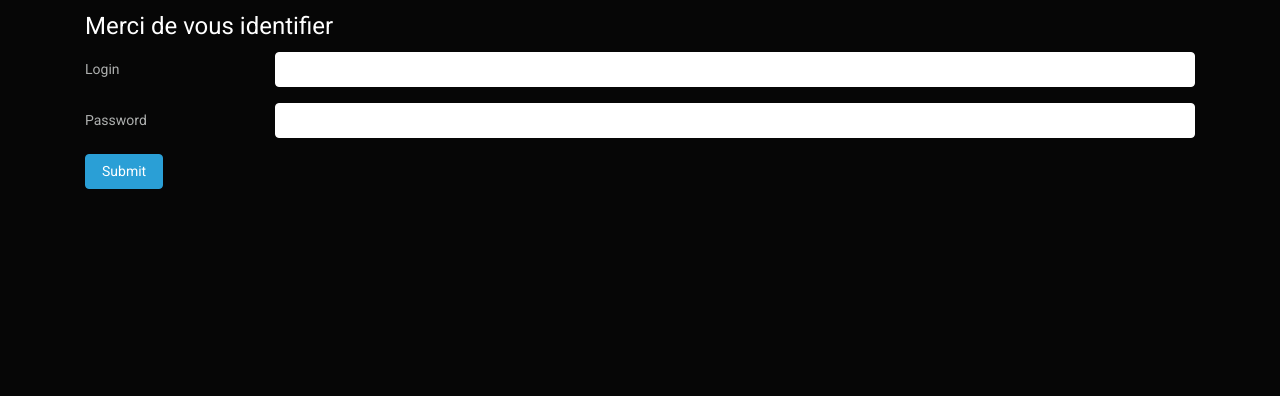
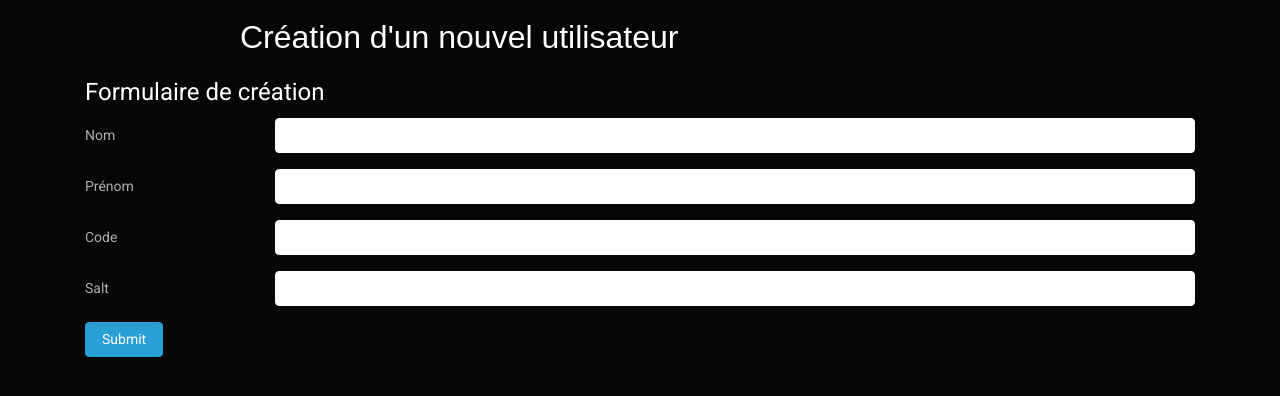
Before and after one commit to roa42300/projet2a, a Symfony app: template templates/authentification/insertUser.html.twig in a window 1280 px wide. Shown: the part 166-562 px from the top of the page. Run offline with Twig, Linux system fonts and the light colour scheme; the template is opened without the code that fills it, so the values that code supplies are empty; some libraries are stand-ins or nearby versions.

Commit message:
fin du cours

```diff
--- a/templates/authentification/insertUser.html.twig
+++ b/templates/authentification/insertUser.html.twig
@@ -1,28 +1,47 @@
 {% extends 'base.html.twig' %}
 
-{% block title %}Hello AuthentificationController!{% endblock %}
+{% block title %}Hello UserController!{% endblock %}
 
 {% block body %}
-    <h1>{{ controller_name }}</h1>
-    <form action="/connexion" method="post">
+
+    <style>
+    .example-wrapper { margin: 1em auto; max-width: 800px; width: 95%; font: 18px/1.5 sans-serif; }
+    .example-wrapper code { background: #F5F5F5; padding: 2px 6px; }
+</style>
+
+    <div class="example-wrapper">
+        <h4>Création d'un nouvel utilisateur</h4>
+    </div>
+    <form action="/insertUserBdd" method="post">
         <fieldset>
-            <legend>Merci de vous identifier</legend>
+            <legend>Formulaire de création</legend>
+            {{ controller_name }}
             <div class="form-group row">
-                <label for="login" class="col-sm-2 col-form-label">Login</label>
+                <label for="staticNom" class="col-sm-2 col-form-label">Nom</label>
                 <div class="col-sm-10">
-                    <input type="text" class="form-control" id="login" name="login">
+                    <input type="text" class="form-control" id="staticNom" name="nom">
                 </div>
             </div>
             <div class="form-group row">
-                <label for="password" class="col-sm-2 col-form-label">Password</label>
+                <label for="staticPrenom" class="col-sm-2 col-form-label">Prénom</label>
                 <div class="col-sm-10">
-                    <input type="password" class="form-control" id="password" name="password">
+                    <input type="text" class="form-control" id="staticPrenom" name="prenom">
+                </div>
+            </div>
+            <div class="form-group row">
+                <label for="staticCode" class="col-sm-2 col-form-label">Code</label>
+                <div class="col-sm-10">
+                    <input type="text" class="form-control" id="staticPrenom" name="code">
+                </div>
+            </div>
+            <div class="form-group row">
+                <label for="staticSalt" class="col-sm-2 col-form-label">Salt</label></label>
+                <div class="col-sm-10">
+                    <input type="text" class="form-control" id="staticSalt" name="salt">
                 </div>
             </div>
         </fieldset>
         <button type="submit" class="btn btn-primary">Submit</button>
     </form>
 
-
-
 {% endblock %}
```
Also changed, not shown: src/Controller/AuthentificationController.php (+14 -2 lines).
